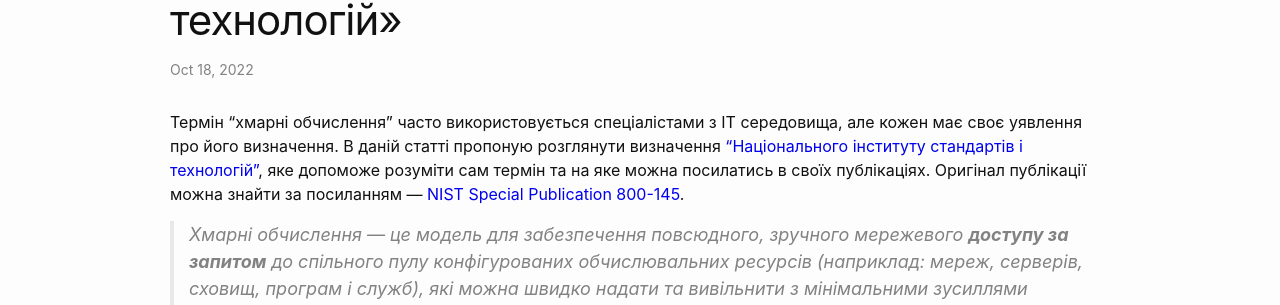
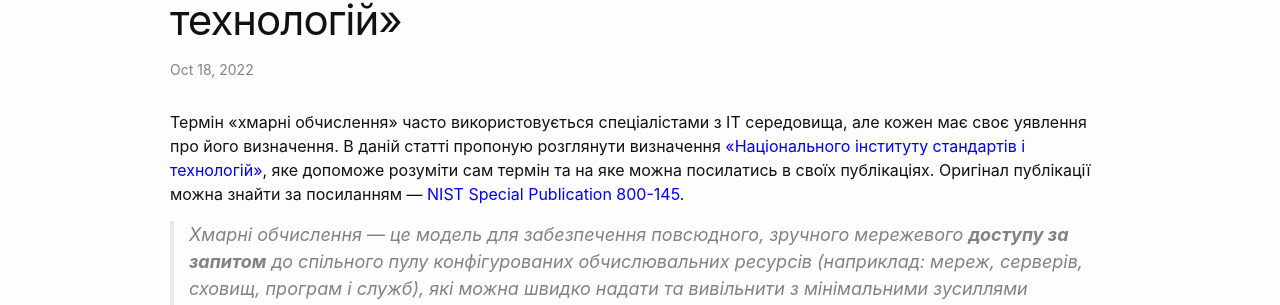
Before and after one commit to mpedych/mpedych.github.io, a Jekyll site: the page built from _posts/2022-10-18-the-nist-definition-of-cloud-computing.md, in a window 1280 px wide. Shown: the part 193-498 px from the top of the page. Built offline with Jekyll 4.4.1, drawn with Linux system fonts in a browser that asks for light colours; comment, search, counter and statistics services are not loaded.

```diff
--- a/_posts/2022-10-18-the-nist-definition-of-cloud-computing.md
+++ b/_posts/2022-10-18-the-nist-definition-of-cloud-computing.md
@@ -4,6 +4,6 @@ title: "Визначення хмарних обчислень з точки з
 categories: misc
 ---
 
-Термін "хмарні обчислення" часто використовується спеціалістами з ІТ середовища, але кожен має своє уявлення про його визначення. В даній статті пропоную розглянути визначення ["Національного інституту стандартів і технологій"](https://uk.wikipedia.org/wiki/%D0%9D%D0%B0%D1%86%D1%96%D0%BE%D0%BD%D0%B0%D0%BB%D1%8C%D0%BD%D0%B8%D0%B9_%D1%96%D0%BD%D1%81%D1%82%D0%B8%D1%82%D1%83%D1%82_%D1%81%D1%82%D0%B0%D0%BD%D0%B4%D0%B0%D1%80%D1%82%D1%96%D0%B2_%D1%96_%D1%82%D0%B5%D1%85%D0%BD%D0%BE%D0%BB%D0%BE%D0%B3%D1%96%D1%97), яке допоможе розуміти сам термін та на яке можна посилатись в своїх публікаціях. Оригінал публікації можна знайти за посиланням — [NIST Special Publication 800-145](https://nvlpubs.nist.gov/nistpubs/Legacy/SP/nistspecialpublication800-145.pdf).
+Термін «хмарні обчислення» часто використовується спеціалістами з ІТ середовища, але кожен має своє уявлення про його визначення. В даній статті пропоную розглянути визначення [«Національного інституту стандартів і технологій»](https://uk.wikipedia.org/wiki/%D0%9D%D0%B0%D1%86%D1%96%D0%BE%D0%BD%D0%B0%D0%BB%D1%8C%D0%BD%D0%B8%D0%B9_%D1%96%D0%BD%D1%81%D1%82%D0%B8%D1%82%D1%83%D1%82_%D1%81%D1%82%D0%B0%D0%BD%D0%B4%D0%B0%D1%80%D1%82%D1%96%D0%B2_%D1%96_%D1%82%D0%B5%D1%85%D0%BD%D0%BE%D0%BB%D0%BE%D0%B3%D1%96%D1%97), яке допоможе розуміти сам термін та на яке можна посилатись в своїх публікаціях. Оригінал публікації можна знайти за посиланням — [NIST Special Publication 800-145](https://nvlpubs.nist.gov/nistpubs/Legacy/SP/nistspecialpublication800-145.pdf).
 
 > Хмарні обчислення — це модель для забезпечення повсюдного, зручного мережевого **доступу за запитом** до спільного пулу конфігурованих обчислювальних ресурсів (наприклад: мереж, серверів, сховищ, програм і служб), які можна швидко надати та вивільнити з мінімальними зусиллями керування або взаємодії постачальника послуг. Ця модель складається з п’яти основних характеристик, трьох моделей обслуговування та чотирьох моделей розгортання.
```
